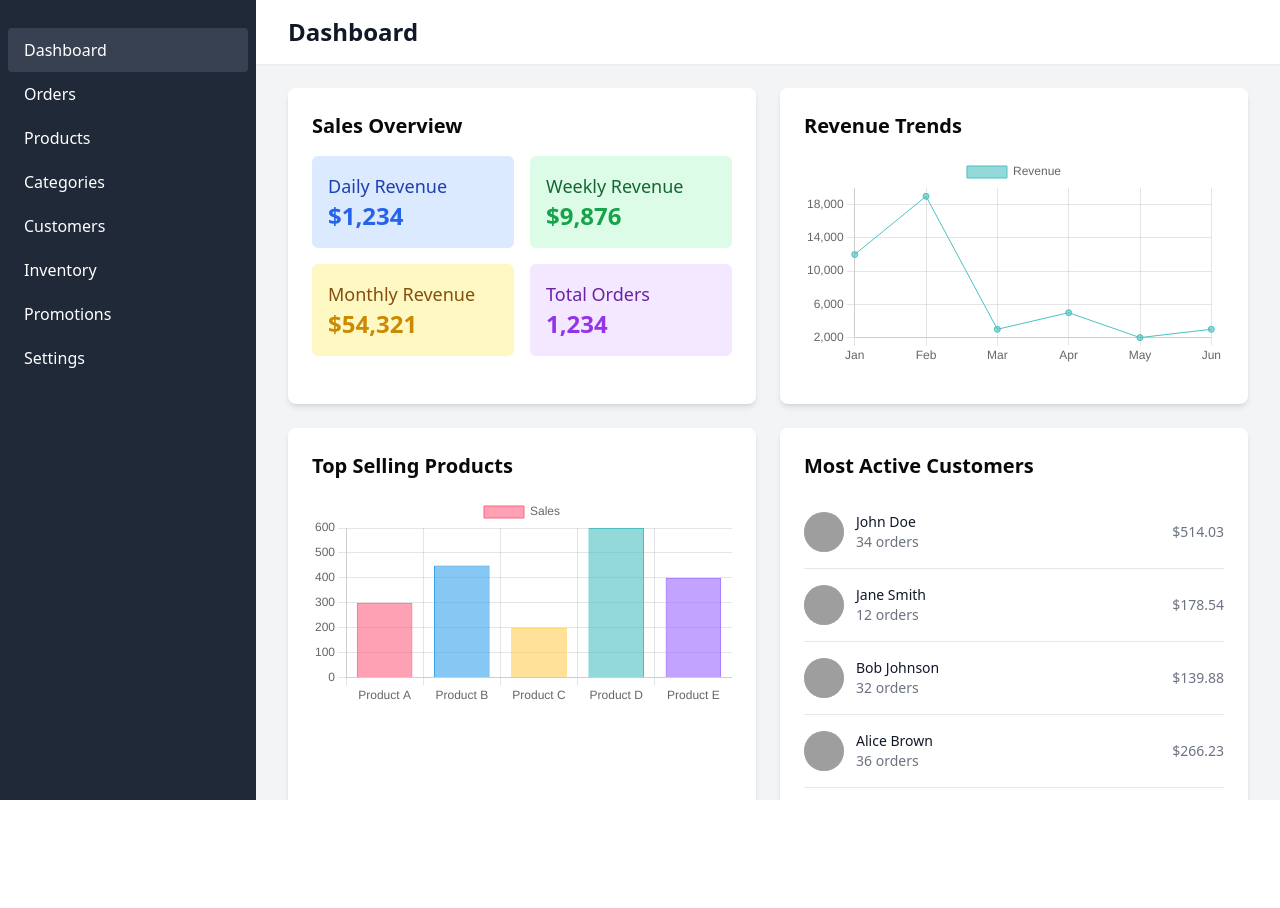
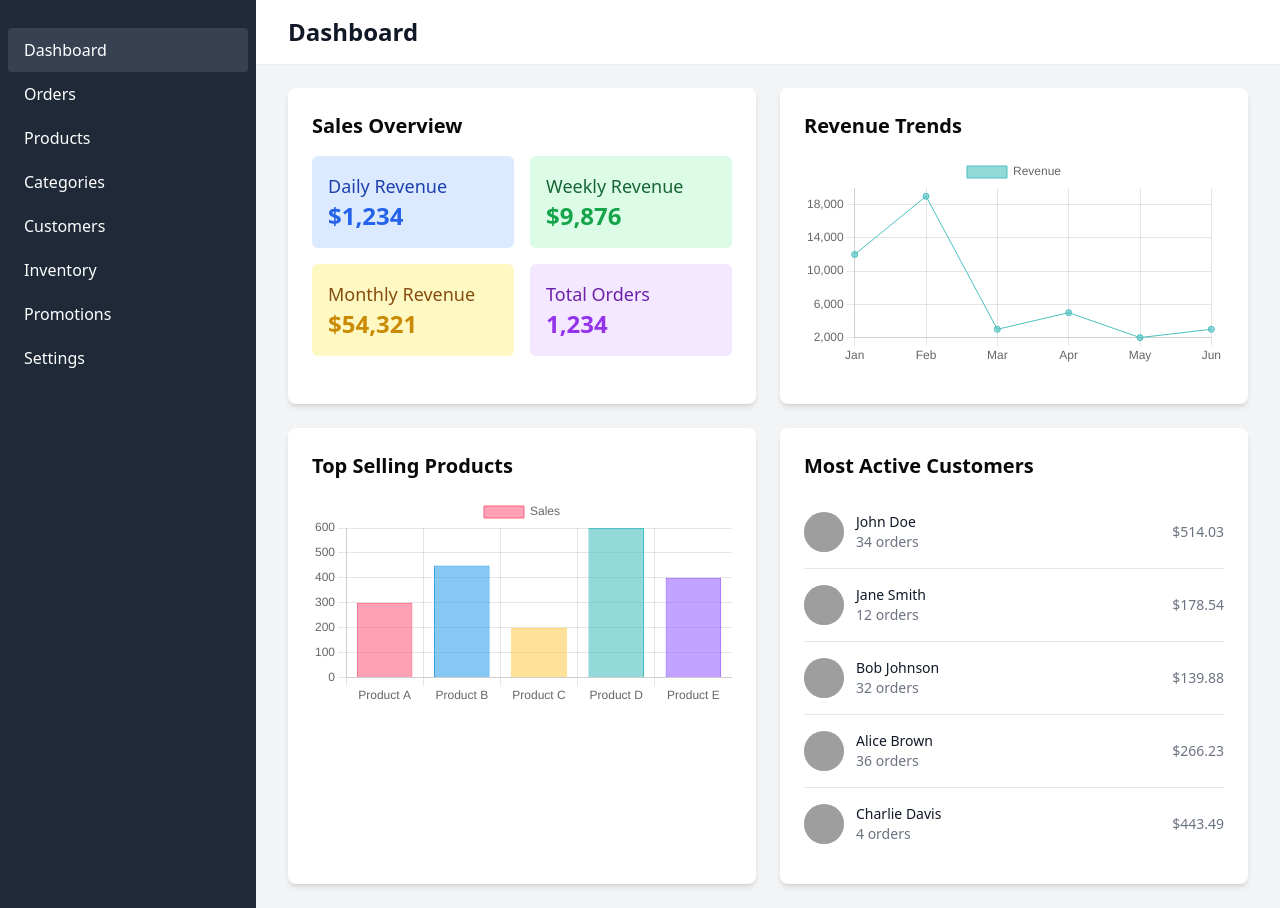
Before and after one commit to mughees0099/dine_market, a React (Vite) app: page /admin in a window 1280 px wide. Before the commit the page ends 800 px from the top, so only its background shows below. Built offline with nearby package versions, Linux system fonts and the light colour scheme; grey boxes are pictures that could not be loaded.

Commit message:
fix: adjust max-width in App.css and update AdminPanel layout for better responsiveness

```diff
--- a/src/App.css
+++ b/src/App.css
@@ -27,7 +27,7 @@
 .body,
 nav,
 .max {
-  max-width: 1440px;
+  max-width: 1540px;
   margin: auto auto;
 }
 input {
--- a/src/pages/admin-panel/AdminMain.jsx
+++ b/src/pages/admin-panel/AdminMain.jsx
@@ -36,9 +36,9 @@ function AdminPanel() {
   };
 
   return (
-    <div className="flex h-screen bg-gray-100">
+    <div className="flex h-full bg-gray-100">
       <Sidebar activeTab={activeTab} setActiveTab={setActiveTab} />
-      <div className="flex-1 overflow-x-hidden overflow-y-auto">
+      <div className="flex-1">
         <header className="bg-white shadow-sm">
           <div className="max-w-7xl mx-auto py-4 px-4 sm:px-6 lg:px-8">
             <h1 className="text-2xl font-semibold text-gray-900 capitalize">
```
